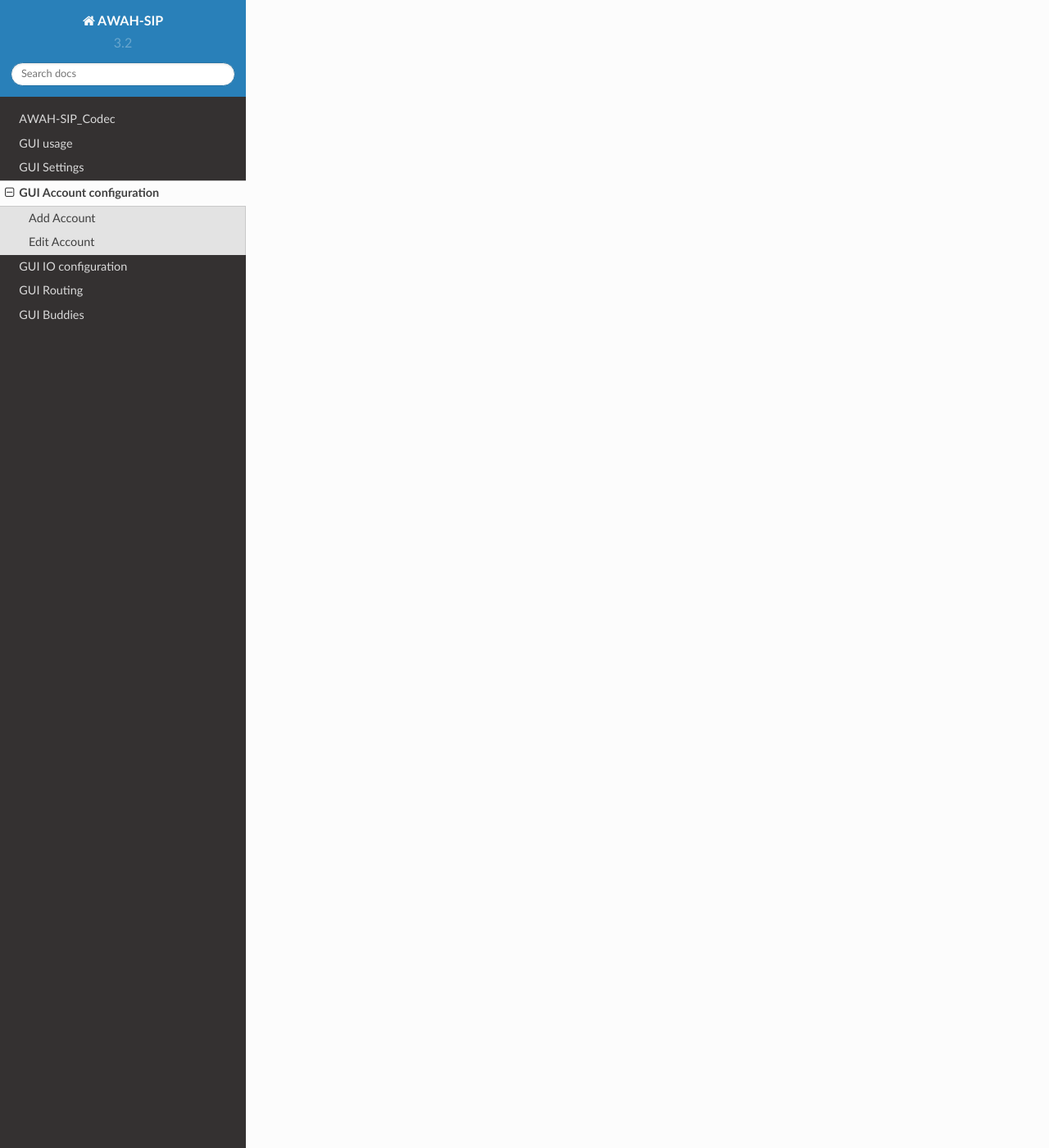
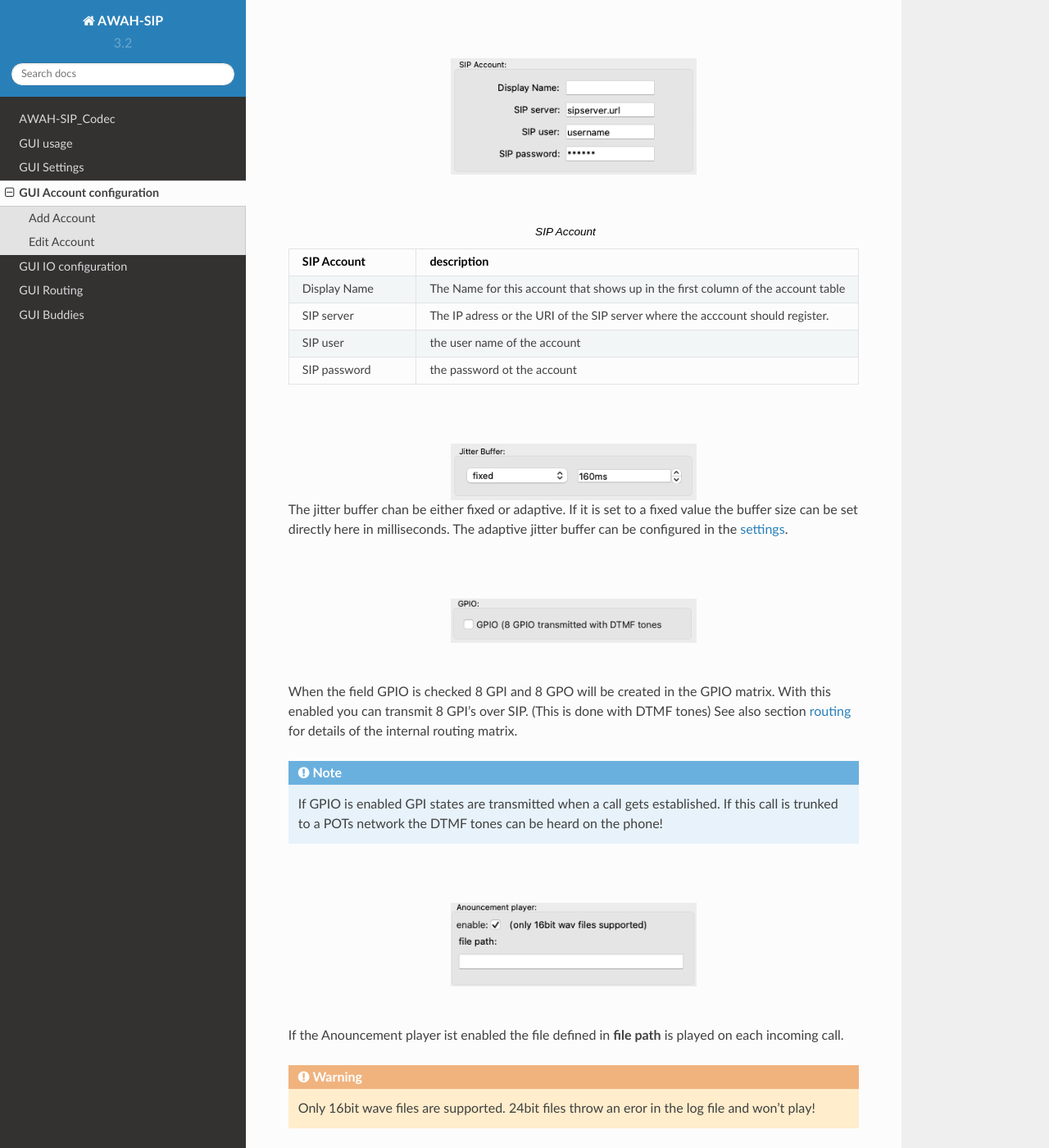
Before and after one commit to AWAH-SIP/AWAH-SIP_Documentation, a Sphinx documentation site: the page built from docs/source/AWAH-SIP_GUI_Accounts.rst, in a window 1280 px wide and 1400 px high, scrolled down 1414 px. Shown: the whole window at 82% size. Built offline with Sphinx 7.4.7 and the Read the Docs theme 2.0.0, drawn with Linux system fonts in a browser that asks for light colours; some of the changed text lies outside the part shown.

Commit message:
added account instructions

```diff
--- a/docs/source/AWAH-SIP_GUI_Accounts.rst
+++ b/docs/source/AWAH-SIP_GUI_Accounts.rst
@@ -14,14 +15,91 @@
   :align: center
   :alt: GUI settings:
 
-Each configured account is represented by a line in the table. Accounts can be added, edited or deleted in this window.
+Each configured account is represented by a line in the table. Accounts can be added, edited or deleted using this window.
 
 Add Account
 -----------
-.. image:: images/GUI-Overview_account.png
-  :width: 500
+.. image:: images/add_account.png
+  :width: 300
   :align: center
-  :alt: GUI settings:
+  :alt: GUI add account
+
+|
+
+A new Account can be configured in the **Add Account** window.
+
+|
+
+.. image:: images/add_account_cred.png
+  :width: 300
+  :align: center
+  :alt: GUI add account
+
+|
+
+.. list-table:: SIP Account
+   :widths: 200 200
+   :header-rows: 1
+
+   * - SIP Account
+     - description
+
+   * - Display Name
+     - The Name for this account that shows up in the first column of the account table
+
+   * - SIP server
+     - The IP adress or the URI of the SIP server where the acccount should register.
+
+   * - SIP user
+     - the user name of the account
+
+   * - SIP password
+     - the password ot the account
+
+|
+
+.. image:: images/add_account_jitter.png
+  :width: 300
+  :align: center
+  :alt: GUI account jitter
+
+The jitter buffer chan be either fixed or adaptive. If it is set to a fixed value the buffer size can be set directly here in milliseconds.
+The adaptive jitter buffer can be configured in the settings_.
+
+.. _settings: https://awah-sip-documentanion.readthedocs.io/en/latest/AWAH-SIP_GUI_Settings.html
+
+|
+
+.. image:: images/add_account_GPIO.png
+  :width: 300
+  :align: center
+  :alt: GUI account GPIO
+
+|
+
+When the field GPIO is checked 8 GPI and 8 GPO will be created in the GPIO matrix. With this enabled you can transmit 8 GPI's over SIP. (This is done with DTMF tones)
+See also section routing_ for details of the internal routing matrix.
+
+.. _routing: https://awah-sip-documentanion.readthedocs.io/en/latest/AWAH-SIP_GUI_Routing.html
+
+.. note::
+
+   If GPIO is enabled GPI states are transmitted when a call gets established. If this call is trunked to a POTs network the DTMF tones can be heard on the phone!
+
+|
+
+.. image:: images/add_account_play.png
+  :width: 300
+  :align: center
+  :alt: GUI account player
+
+|
+
+If the Anouncement player ist enabled the file defined in **file path** is played on each incoming call.
+
+.. warning::
+
+   Only 16bit wave files are supported. 24bit files throw an eror in the log file and won't play!
 
 Edit Account
 ------------
--- a/docs/source/AWAH-SIP_GUI_Buddies.rst
+++ b/docs/source/AWAH-SIP_GUI_Buddies.rst
@@ -1,6 +1,6 @@
 Buddies
 =======
-
+.. _Buddies:
 
 add Buddy
 ---------
```
Also changed, not shown: other parts of docs/source/AWAH-SIP_GUI_Accounts.rst (+2 -1 lines), docs/source/AWAH-SIP_GUI.rst (+13 -3 lines), docs/source/AWAH-SIP_GUI_Settings.rst (+7 -1 lines), docs/source/images/add_account_GPIO.png (added), docs/source/images/add_account_cred.png (added), docs/source/images/add_account_jitter.png (added), docs/source/images/add_account_play.png (added), docs/source/images/add_account_rec.png (added).
